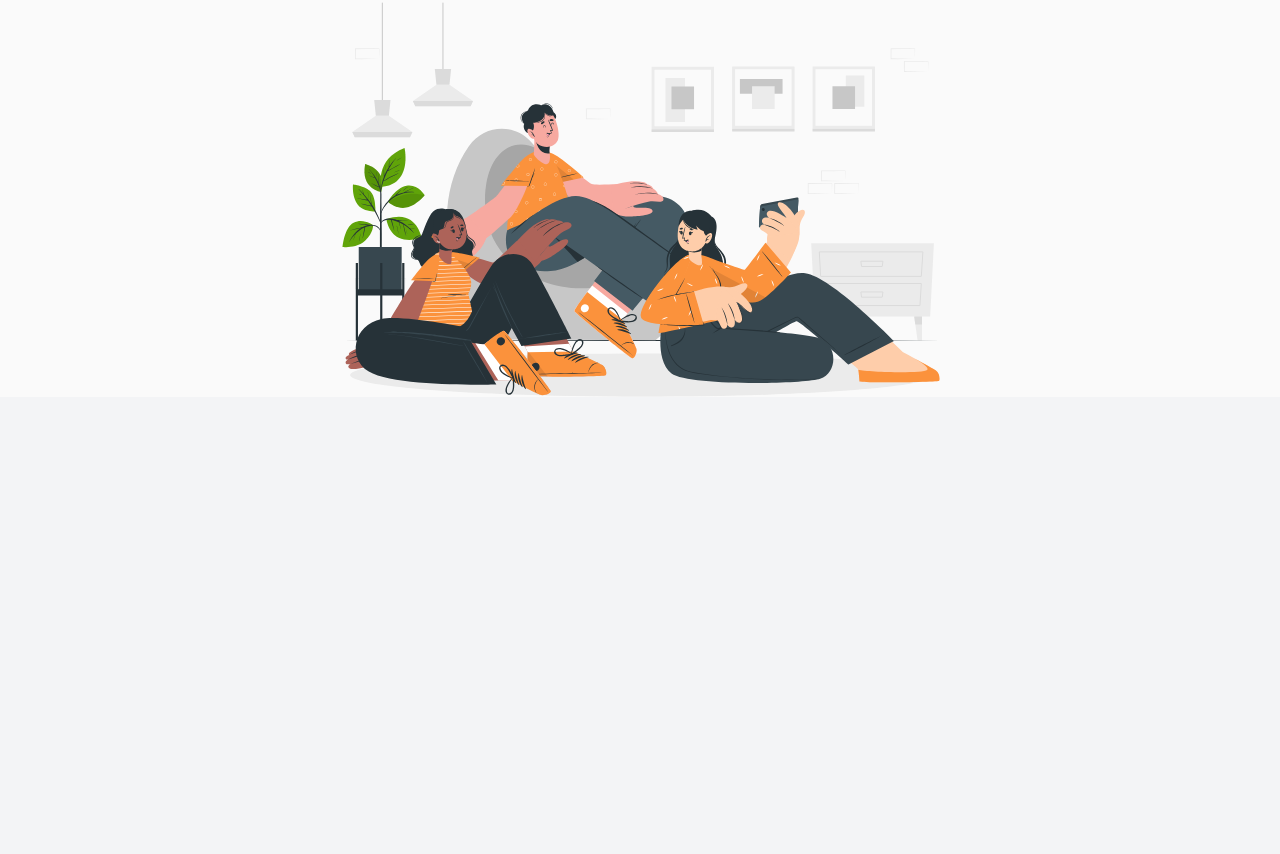
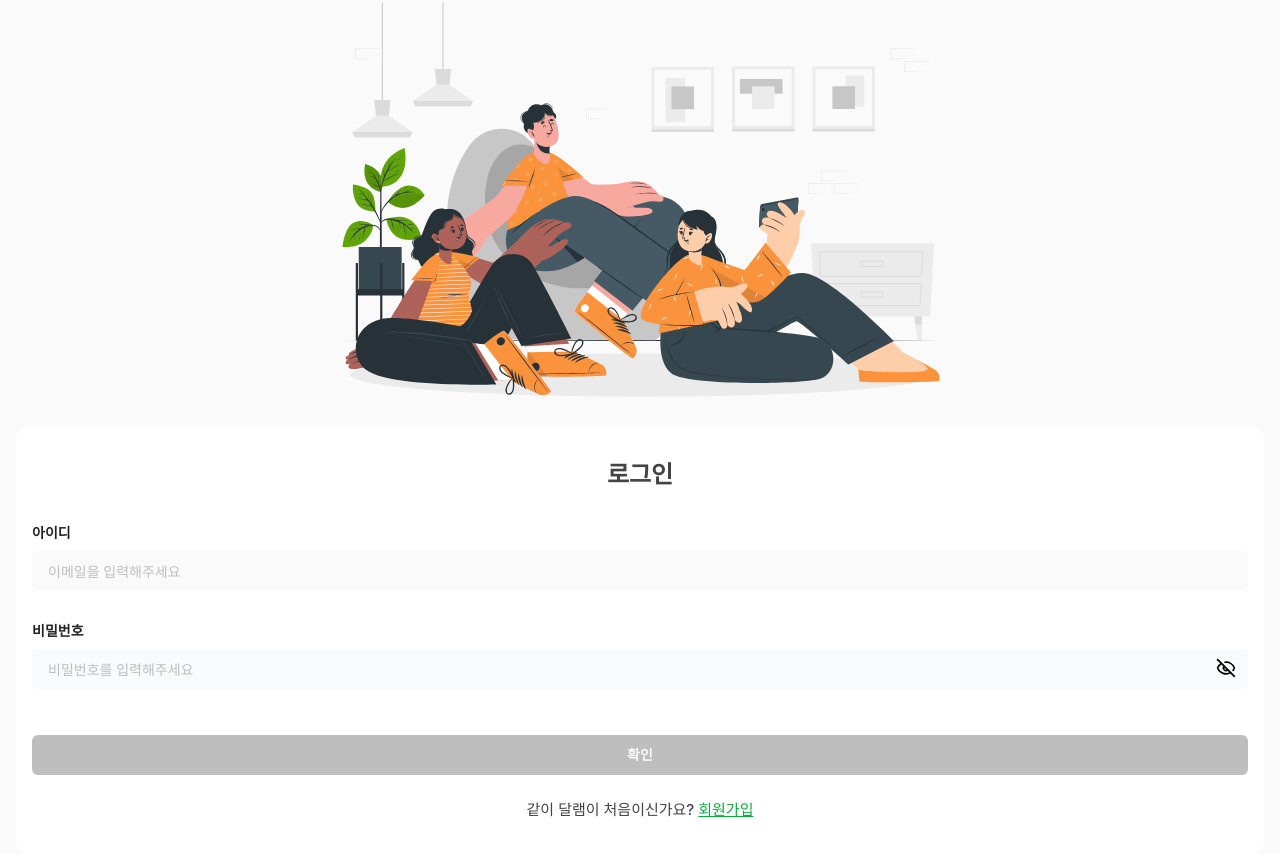
Before and after one commit to yeonna18k/relax-together-front, a Next.js app: page /signin in a window 1280 px wide. Shown: the part 302-1156 px from the top of the page. Before the commit the page ends 800 px from the top, so only its background shows below. Built offline with nearby package versions, Linux system fonts and the light colour scheme.

Commit message:
feat: signin form 유효성 검사 수정

```diff
--- a/src/entities/signin/ui/SigninForm.tsx
+++ b/src/entities/signin/ui/SigninForm.tsx
@@ -1,14 +1,24 @@
+'use client';
+import TogglePage from '@/entities/auth/ui/TogglePage';
+import { Button } from '@/shared/ui/button';
+import { Form } from '@/shared/ui/form';
 import { zodResolver } from '@hookform/resolvers/zod';
 import { useForm } from 'react-hook-form';
 import { z } from 'zod';
+import SigninFormField from './SigninFormField';
 
 const formSchema = z.object({
-  email: z.string(),
-  password: z.string(),
+  email: z
+    .string()
+    .min(1, { message: '이메일을 입력해주세요.' })
+    .email('이메일 형식을 입력해주세요.'),
+  password: z.string().min(1, { message: '비밀번호를 입력해주세요.' }),
 });
 
+export type SigninFormType = z.infer<typeof formSchema>;
+
 export default function SigninForm() {
-  const form = useForm<z.infer<typeof formSchema>>({
+  const form = useForm<SigninFormType>({
     resolver: zodResolver(formSchema),
     mode: 'all',
     defaultValues: {
@@ -17,9 +27,33 @@ export default function SigninForm() {
     },
   });
 
-  async function onSubmit(values: z.infer<typeof formSchema>) {
+  const formValid = form.formState.isValid;
+
+  async function onSubmit(values: SigninFormType) {
     console.log(values);
   }
 
-  return <div></div>;
+  return (
+    <div className="w-full rounded-xl bg-white px-4 py-8">
+      <div className="mb-8 text-center text-xl font-semibold text-gray-800 md:text-2xl">
+        로그인
+      </div>
+      <Form {...form}>
+        <form onSubmit={form.handleSubmit(onSubmit)} className="space-y-6">
+          <SigninFormField form={form} name="email" />
+          <SigninFormField form={form} name="password" />
+          <div className="!mt-10 flex flex-col gap-6">
+            <Button
+              disabled={!formValid}
+              variant={`${formValid ? 'enabled' : 'disabled'}`}
+              size="full"
+            >
+              확인
+            </Button>
+            <TogglePage page="signin" />
+          </div>
+        </form>
+      </Form>
+    </div>
+  );
 }
--- /dev/null
+++ b/src/entities/signin/ui/SigninFormField.tsx
@@ -0,0 +1,71 @@
+import { cn } from '@/shared/lib/utils';
+import {
+  FormControl,
+  FormField,
+  FormItem,
+  FormLabel,
+  FormMessage,
+} from '@/shared/ui/form';
+import { Input, InputPassword } from '@/shared/ui/input';
+import { UseFormReturn } from 'react-hook-form';
+import { SigninFormType } from './SigninForm';
+
+interface SigninFormFieldProps {
+  form: UseFormReturn<SigninFormType>;
+  name: keyof SigninFormType;
+}
+
+type SigninFormFieldPropsMap = {
+  [K in keyof SigninFormType]: {
+    label: string;
+    placeholder: string;
+    type?: string;
+  };
+};
+
+const signinFormData: SigninFormFieldPropsMap = {
+  email: {
+    label: '아이디',
+    placeholder: '이메일을 입력해주세요',
+  },
+  password: {
+    label: '비밀번호',
+    placeholder: '비밀번호를 입력해주세요',
+    type: 'password',
+  },
+};
+
+export default function SigninFormField({ form, name }: SigninFormFieldProps) {
+  const isPasswordField = name === 'password';
+  const error = form.formState.errors[name];
+
+  const commonInputProps = {
+    placeholder: signinFormData[name].placeholder,
+    className: cn(
+      'text-gray h-10 !w-full text-sm font-medium text-gray-800 placeholder:text-gray-400',
+      error ? 'border border-error' : '',
+    ),
+  };
+
+  return (
+    <FormField
+      control={form.control}
+      name={name}
+      render={({ field }) => (
+        <FormItem>
+          <FormLabel className="text-sm font-semibold text-gray-900">
+            {signinFormData[name].label}
+          </FormLabel>
+          <FormControl className="mb-1.5 mt-2">
+            {isPasswordField ? (
+              <InputPassword {...commonInputProps} {...field} />
+            ) : (
+              <Input {...commonInputProps} {...field} />
+            )}
+          </FormControl>
+          <FormMessage className="text-sm font-medium text-error" />
+        </FormItem>
+      )}
+    />
+  );
+}
```
